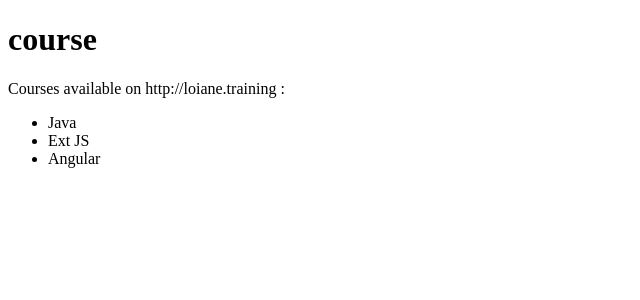
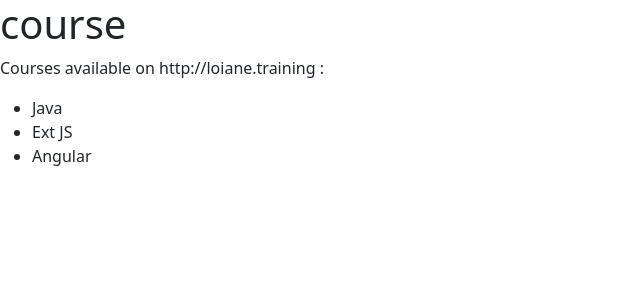
Before and after one commit to jonatasmateus/angular-course, an Angular app in the folder course/: page / in a window 1280 px wide. Shown: the top 300 px of the page, without its empty margins (0-640 px from the left). Built offline with nearby package versions, Linux system fonts and the light colour scheme.

Commit message:
Add ng-bootstrap

```diff
--- a/course/package.json
+++ b/course/package.json
@@ -18,6 +18,9 @@
     "@angular/platform-browser": "^16.2.0",
     "@angular/platform-browser-dynamic": "^16.2.0",
     "@angular/router": "^16.2.0",
+    "@ng-bootstrap/ng-bootstrap": "^15.1.2",
+    "@popperjs/core": "^2.11.6",
+    "bootstrap": "^5.2.3",
     "rxjs": "~7.8.0",
     "tslib": "^2.3.0",
     "zone.js": "~0.13.0"
@@ -26,6 +29,7 @@
     "@angular-devkit/build-angular": "^16.2.9",
     "@angular/cli": "^16.2.9",
     "@angular/compiler-cli": "^16.2.0",
+    "@angular/localize": "^16.2.0",
     "@types/jasmine": "~4.3.0",
     "jasmine-core": "~4.6.0",
     "karma": "~6.4.0",
--- a/course/src/app/app.module.ts
+++ b/course/src/app/app.module.ts
@@ -3,6 +3,7 @@
 
 import { AppComponent } from './app.component';
 import { CoursesComponent } from './courses/courses.component';
+import { NgbModule } from '@ng-bootstrap/ng-bootstrap';
 
 @NgModule({
   declarations: [
@@ -10,7 +11,8 @@
     CoursesComponent
   ],
   imports: [
-    BrowserModule
+    BrowserModule,
+    NgbModule
   ],
   providers: [],
   bootstrap: [AppComponent]
--- a/course/src/main.ts
+++ b/course/src/main.ts
@@ -1,3 +1,5 @@
+/// <reference types="@angular/localize" />
+
 import { platformBrowserDynamic } from '@angular/platform-browser-dynamic';
 
 import { AppModule } from './app/app.module';
--- a/course/src/styles.scss
+++ b/course/src/styles.scss
@@ -1 +1,4 @@
 /* You can add global styles to this file, and also import other style files */
+
+/* Importing Bootstrap SCSS file. */
+@import 'bootstrap/scss/bootstrap';
--- a/course/tsconfig.app.json
+++ b/course/tsconfig.app.json
@@ -3,7 +3,9 @@
   "extends": "./tsconfig.json",
   "compilerOptions": {
     "outDir": "./out-tsc/app",
-    "types": []
+    "types": [
+      "@angular/localize"
+    ]
   },
   "files": [
     "src/main.ts"
```
Also changed, not shown: 2 other files (tests, documents, lock files or other folders).
